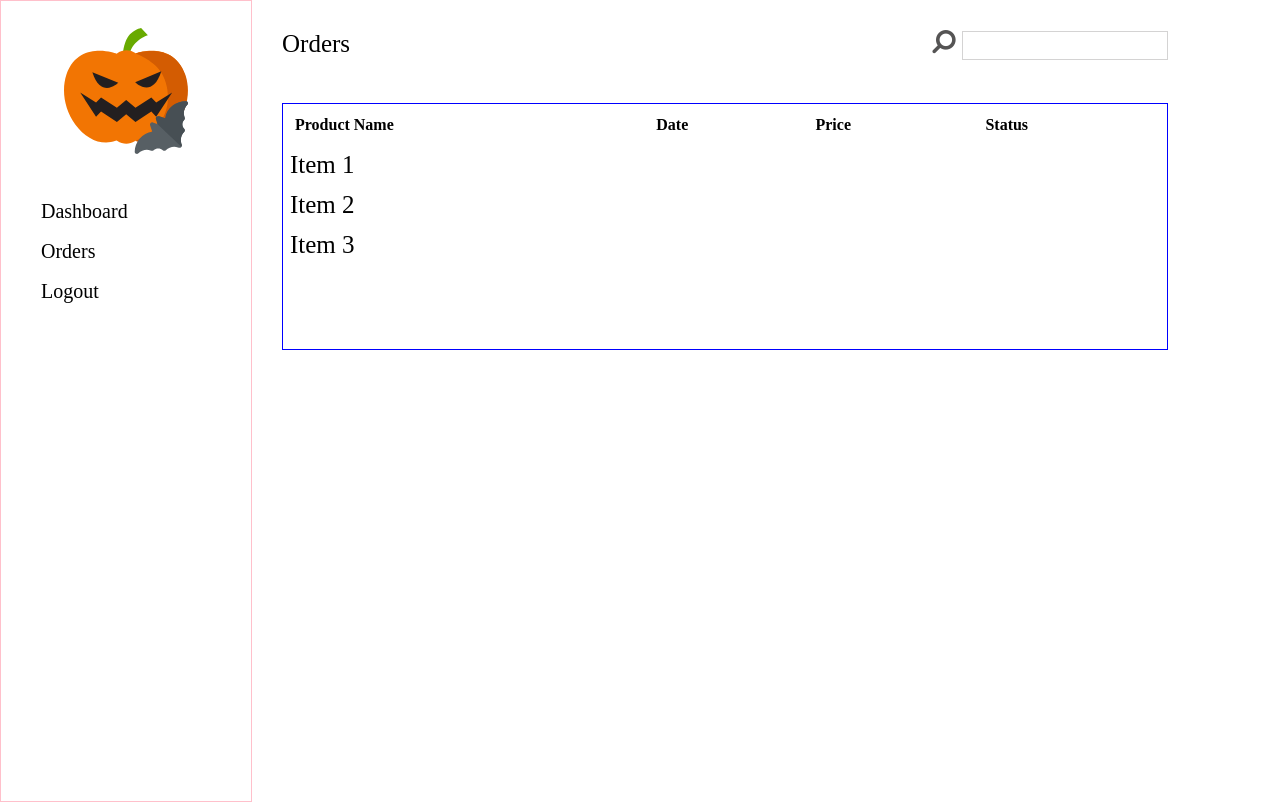
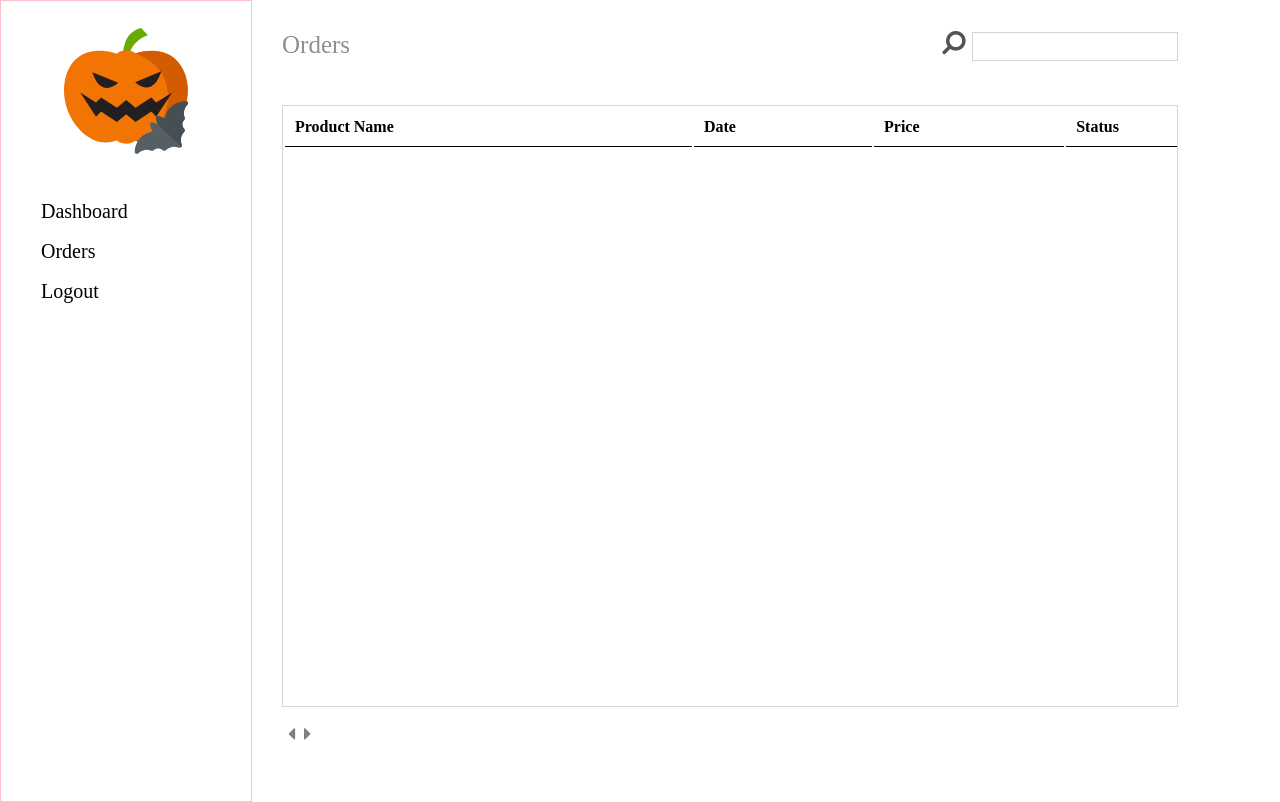
Before and after one commit to OPOKUSIAWEUGENE/FE_Submission02, a PHP site: page /order.php in a window 1280 px wide. Run offline with PHP 8.4, Linux system fonts and the light colour scheme; lists and menus that the app fills with data are empty.

Commit message:
order_js

```diff
--- a/Order/order.css
+++ b/Order/order.css
@@ -34,36 +34,48 @@ padding-left: 30px;
 
 
  .main_content{
-    height:350px;
+
+    width:100%;
 padding-right:10px;
     display: flex;
     flex-direction: column;
   gap:15px;
     justify-content: center;
+
  }
  .main_table{
-border:1px solid blue;
-height:250px;
+border:1px solid rgb(213, 213, 214);
+height:600px;
 
+overflow: scroll;
  }
 
  .main_table table{
-   width:100%;
+   width:1000px;
  }
  th{
    text-align: left;
    padding:10px;
+   border-bottom: 1px solid black;
+   position: sticky;
+   top:0;
+  background:white;
 }
+
+
 td{
-    font-size:25px;
+   font-size:18px;
    padding:5px;
+   color:grey;
 }
+
  .main_top{
     font-size:25px;
     display:flex;
     justify-content: space-between;
     align-items: center;
  height:90px;
+ color:rgb(144, 142, 142);
  }
  .main_top input{
 outline:none;
@@ -74,7 +86,9 @@ width:200px;
  .main_top button{
     border:none;
     background:none;
+    cursor: pointer;
  }
+
 
 
  .sidenav{
@@ -119,6 +133,20 @@ width:200px;
     color:rgb(85, 84, 84);;
 }
 
+.table_pagination button{
+   width:10px;
+   height:5px;
+   border:none;
+   background:white;
+   font-size: 20px;
+   color:grey;
+   cursor: pointer;
+   text-align: center;
+}
+.table_pagination button:hover{
+   opacity: 0.5;
+}
+
 @media only screen and (max-width: 780px) {
     .sidenav{
        display:none;
--- /dev/null
+++ b/Order/order.js
@@ -0,0 +1,80 @@
+let endpoint="";
+let page=1;
+let search="";
+function PopulateTable(pages=1)
+{
+   page= (pages<1)?1:pages;
+   search=document.getElementById('search');
+//
+   //alert(search);
+    endpoint="https://freddy.codesubmit.io/orders?page="+page+"&q="+search;
+    Order()
+}
+function Search()
+{
+
+}
+async function Order(){
+    let access_token=localStorage.getItem('access_token');
+    const response= await fetch(endpoint,{
+    method:"Get",
+    headers:{"Content-type":"Application/json", 'Authorization':'Bearer '+access_token},
+    })
+    status= response.status;
+    data= await response.json();
+
+    if(status==200)
+    {
+        if(data.orders.length==0)
+        {
+            if(page>1)
+            {
+            PopulateTable(page-1);
+            }
+        }
+     let tabledata=data.orders;
+    let myTable=document.getElementById('order_table').getElementsByTagName('tbody')[0];
+    myTable.innerHTML="";
+  document.getElementById('page_number').innerHTML="Page "+page;
+
+    tabledata.forEach(myFunction);
+
+    function myFunction(item){
+
+    let row=myTable.insertRow();
+    let cell1=row.insertCell(0);
+    let cell2=row.insertCell(1);
+    let cell3=row.insertCell(2);
+    let cell4=row.insertCell(3);
+
+
+    cell1.innerHTML=item.product.name;
+    cell2.innerHTML=item.created_at.split('T')[0];
+    cell3.innerHTML=item.currency +" "+item.total;
+    let status=""
+    if(item.status=="delivered")
+    {
+       status ="<span style='color:green'>"+item.status+"</span>";
+    }
+    else if(item.status=="shipped")
+    {
+        status ="<span style='color:black'>"+item.status+"</span>";
+    }else{
+        status ="<span style='color:red'>"+item.status+"</span>";
+    }
+    cell4.innerHTML=status;
+
+    }
+    }
+    else{
+
+    console.log(data.msg);
+    }
+
+    }
+    PopulateTable(page)
+
+    function RemoveRows(table)
+    {
+
+    }
--- a/Order/order.php
+++ b/Order/order.php
@@ -2,6 +2,7 @@
 <html>
     <head>
   <?php include '../Components/header.php'; ?>
+  <script type="text/javascript" src="./order.js"></script>
     <link rel="stylesheet" href="order.css">
     </head>
     <body>
@@ -15,10 +16,10 @@
     <div class="main_content">
         <div class="main_top">
       <span>Orders</span>
-      <div><button><i class="fa fa-search fa-rotate-90" ></i></button><input type="text" name="text"/></div>
+      <div><button onclick=" PopulateTable()"><i class="fa fa-search fa-rotate-90" ></i></button><input type="text" name="search" id="search" /></div>
         </div>
         <div class="main_table">
-<table>
+<table id="order_table">
     <thead>
         <tr>
             <th>
@@ -37,25 +38,16 @@
         </tr>
     </thead>
     <tbody>
-        <tr>
-            <td>Item 1</td>
-            <td></td>
-            <td></td>
-        </tr>
-        <tr>
-            <td>Item 2</td>
-            <td></td>
-            <td></td>
-        </tr>
-        <tr>
-            <td>Item 3</td>
-            <td></td>
-            <td></td>
-        </tr>
+
     </tbody>
 </table>
+
         </div>
-
+        <div class="table_pagination">
+   <button onclick="PopulateTable(page-1)"><i class="fa fa-caret-left"></i></button>
+   <span id="page_number"> </span>
+   <button onclick="PopulateTable(page+1)"><i class='fa fa-caret-right'></i></button>
+</div>
     </div>
 
 </div>
```
Lines whose indentation alone changed are shown as unchanged.
